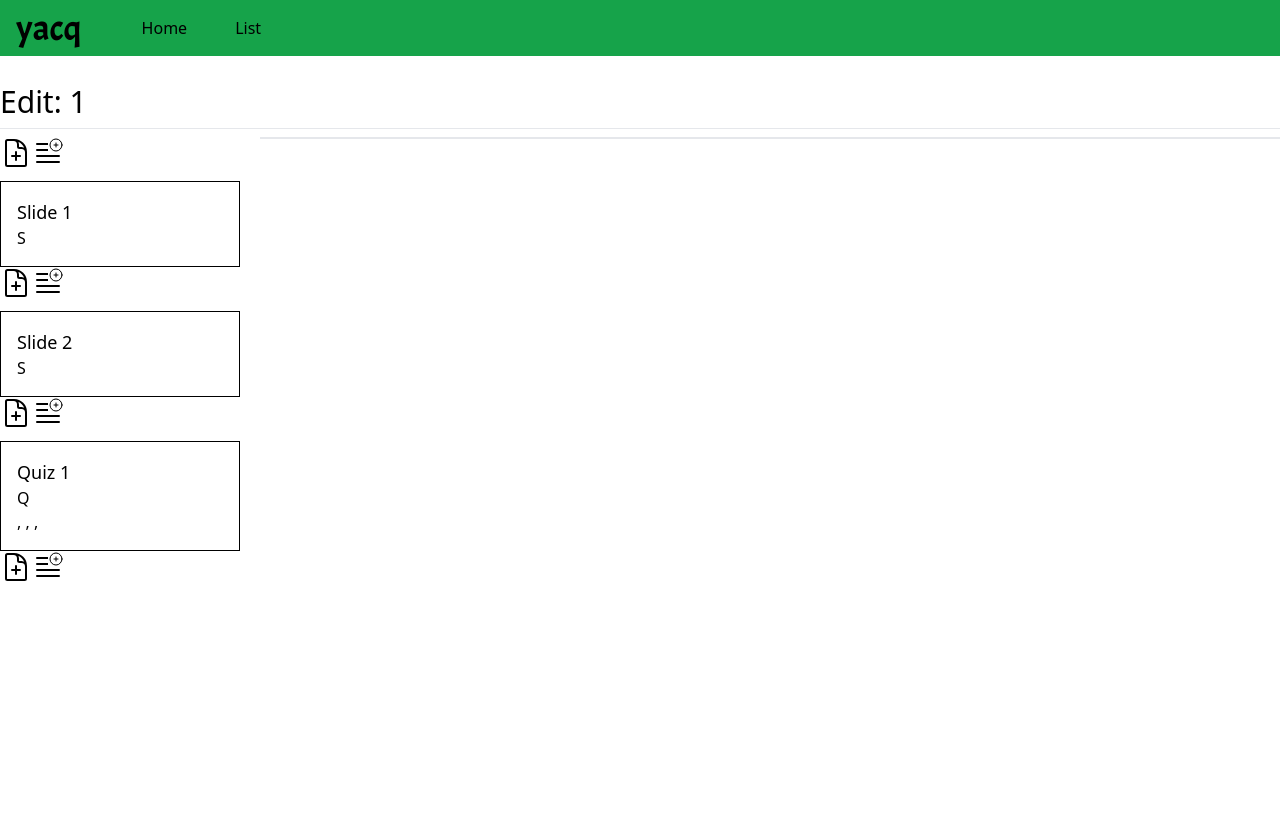
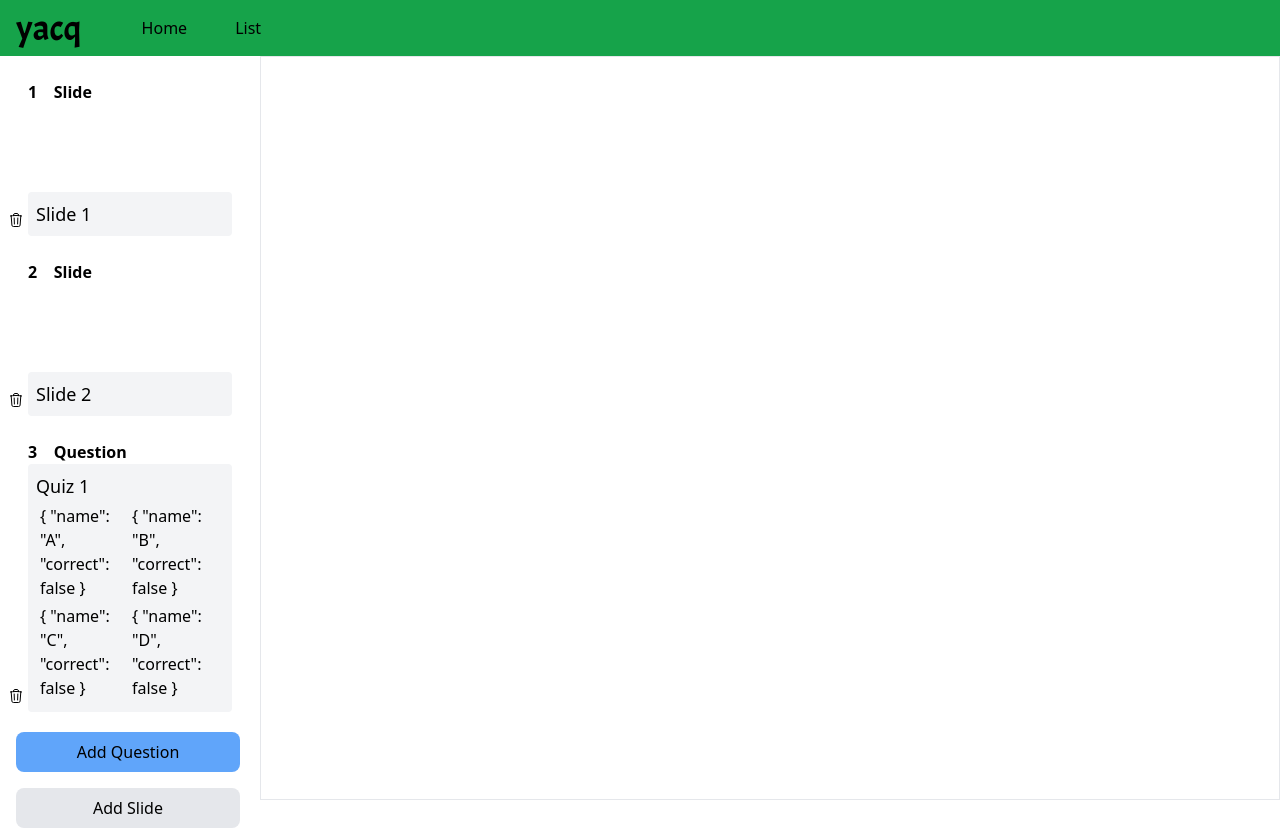
Before and after one commit to yacq-io/yacq, a Vue app in the folder frontend/: page /edit/1 in a window 1280 px wide. Before the commit the page ends 800 px from the top, so only its background shows below. Built offline with nearby package versions, Linux system fonts and the light colour scheme.

Commit message:
Some styling

```diff
--- a/frontend/src/App.vue
+++ b/frontend/src/App.vue
@@ -53,8 +53,4 @@ header {
         }
     }
 }
-
-main {
-    @apply max-w-screen-2xl mx-auto mt-7;
-}
 </style>
--- a/frontend/src/assets/tailwind.css
+++ b/frontend/src/assets/tailwind.css
@@ -27,10 +27,3 @@ h5, h6 {
 ul {
     @apply list-disc ml-5;
 }
-
-/* Custom Styles */
-
-[contenteditable=true] {
-    @apply border-black;
-    @apply px-4;
-}
--- a/frontend/src/components/QuestionSlideEditor.vue
+++ b/frontend/src/components/QuestionSlideEditor.vue
@@ -36,8 +36,8 @@ function answerCorrectChange(ev: Event, id: number) {
 </script>
 
 <template>
-  <div>
-    <h2>
+  <div class="flex flex-col justify-between h-full">
+    <h2 class="text-center">
       Title:
       <span
         contenteditable="true"
@@ -46,13 +46,14 @@ function answerCorrectChange(ev: Event, id: number) {
         {{ slide.title }}
       </span>
     </h2>
-    <h5>Answers</h5>
-    <ol>
+    <ol class="grid grid-cols-2 gap-2">
       <li
         v-for="n in 4"
         :key="n-1"
+        class="flex justify-between w-full p-4"
       >
         <span
+          class="grow"
           contenteditable="true"
           @input="answerChange($event, n-1)"
         >
@@ -60,6 +61,7 @@ function answerCorrectChange(ev: Event, id: number) {
         </span>
         <input
           type="checkbox"
+          class="mx-3"
           :value="slide.answers[n-1].correct"
           @input="answerCorrectChange($event, n-1)"
         >
@@ -69,4 +71,16 @@ function answerCorrectChange(ev: Event, id: number) {
 </template>
 
 <style lang="postcss" scoped>
+li:nth-child(1) {
+    @apply bg-red-500;
+}
+li:nth-child(2) {
+    @apply bg-blue-500;
+}
+li:nth-child(3) {
+    @apply bg-green-500;
+}
+li:nth-child(4) {
+    @apply bg-yellow-500;
+}
 </style>
--- a/frontend/src/components/SlideEditor.vue
+++ b/frontend/src/components/SlideEditor.vue
@@ -14,7 +14,7 @@ defineEmits<{
 </script>
 
 <template>
-  <div>
+  <div class="p-3 h-[80vh] mr-3">
     <SlideSlideEditor
       v-if="slide.type == SlideType.Slide"
       :slide="slide"
--- a/frontend/src/components/SlidePreview.vue
+++ b/frontend/src/components/SlidePreview.vue
@@ -1,28 +1,72 @@
 <script setup lang="ts">
+import { computed } from 'vue';
+import { TrashIcon } from '@heroicons/vue/24/outline';
+import type { SlideInfo } from '@/types';
+import { SlideType } from '@/types';
 
-defineProps<{
-  title: string,
-  image?: string
+const props = defineProps<{
+  i: number;
+  slide: SlideInfo;
+  class?: string;
 }>();
 
 defineEmits<{
-  (event: 'click', ev: UIEvent): void
+  (event: 'click', ev: UIEvent): void,
+  (event: 'delete', ev: UIEvent): void
 }>();
+
+const slideType = computed<string>(() => {
+  let s = '';
+  switch (props.slide.type) {
+    case SlideType.Question:
+      s = 'Question';
+      break;
+    case SlideType.Slide:
+      s = 'Slide';
+  }
+  return s;
+});
 </script>
 
 <template>
-  <slot name="before" />
   <div
-    style="border: 1px solid black; padding: 1em"
+    :class="$props.class"
+    class="flex flex-col"
     @click="$emit('click', $event)"
   >
-    <h6>{{ title }}</h6>
-    <img
-      v-if="image"
-      :src="image"
-      alt=""
-    >
-    <slot />
+    <span class="font-semibold ml-5 w-100">
+      {{ i }} &nbsp;&nbsp; {{ slideType }}
+    </span>
+    <div class="flex w-full items-end h-full grow">
+      <div class="mr-1 mb-2 h-full">
+        <a
+          title="Delete"
+          href="#"
+        >
+          <TrashIcon class="w-4 pointer" />
+        </a>
+      </div>
+      <div class="grow bg-gray-100 rounded h-full p-2">
+        <h6>{{ slide.title }}</h6>
+        <!--        <img-->
+        <!--          v-if="'image' in slide"-->
+        <!--          :src="slide.image"-->
+        <!--          alt=""-->
+        <!--        >-->
+        <slot />
+        <div
+          v-if="'answers' in slide"
+          class="grid grid-cols-2 gap-1 p-1"
+        >
+          <span
+            v-for="[index, answer] of slide.answers.entries()"
+            :key="index"
+          >
+            {{ answer }}
+          </span>
+        </div>
+      </div>
+    </div>
   </div>
 </template>
 
--- a/frontend/src/components/SlidePreviewList.vue
+++ b/frontend/src/components/SlidePreviewList.vue
@@ -1,7 +1,7 @@
 <script setup lang="ts">
 import SlidePreview from '@/components/SlidePreview.vue';
 import type { SlideInfo } from '@/types';
-import { SlideType } from '@/types';
+import type { SlideType } from '@/types';
 import AddSlide from '@/components/helpers/AddSlide.vue';
 
 withDefaults(defineProps<{
@@ -17,24 +17,15 @@ defineEmits<{
 </script>
 
 <template>
-  <div>
+  <div class="mx-2 mt-3">
     <SlidePreview
       v-for="[index, slide] of slides.entries()"
       :key="index"
-      :title="slide.title"
+      :i="index+1"
+      :slide="slide"
+      class="py-3 min-h-[180px]"
       @click="$emit('select', index)"
-    >
-      <template #before>
-        <AddSlide
-          :before-index="index"
-          @add="(type, beforeIndex) => $emit('add', type, beforeIndex)"
-        />
-      </template>
-      {{ slide.type == SlideType.Slide ? "S" : "Q" }}<br>
-      <span v-if="slide.type == SlideType.Question">
-        {{ slide.answers.map(a => a.name).join(", ") }}
-      </span>
-    </SlidePreview>
+    />
     <AddSlide
       :before-index="-1"
       @add="(type, beforeIndex) => $emit('add', type, beforeIndex)"
--- a/frontend/src/components/helpers/AddSlide.vue
+++ b/frontend/src/components/helpers/AddSlide.vue
@@ -13,28 +13,26 @@ defineEmits<{
 </script>
 
 <template>
-  <div class="inline-flex justify-center">
-    <a
-      href="#"
-      title="Add slide"
+  <div class="flex flex-col justify-center">
+    <button
+      type="button"
+      class="bg-blue-400"
+      @click.prevent="$emit('add', SlideType.Question, beforeIndex)"
+    >
+      Add Question
+    </button>
+    <button
+      type="button"
+      class="bg-gray-200"
       @click.prevent="$emit('add', SlideType.Slide, beforeIndex)"
     >
-      <DocumentPlusIcon class="h-8 w-8" />
-    </a>
-    <a
-      href="#"
-      title="Add question"
-      @click.prevent="$emit('add', SlideType.Question, beforeIndex)"
-    >
-      <IconStack class="h-8 w-8">
-        <Bars4Icon class="h-8 w-8" />
-        <template #top>
-          <PlusCircleIcon class="h-4 w-4 bg-white" />
-        </template>
-      </IconStack>
-    </a>
+      Add Slide
+    </button>
   </div>
 </template>
 
 <style lang="postcss" scoped>
+button {
+    @apply w-full p-2 rounded-lg m-2;
+}
 </style>
--- a/frontend/src/views/QuizEditView.vue
+++ b/frontend/src/views/QuizEditView.vue
@@ -27,10 +27,10 @@ const slides = ref<Array<SlideInfo>>([
     type: SlideType.Question,
     title: 'Quiz 1',
     answers: [
-      { name: '', correct: false },
-      { name: '', correct: false },
-      { name: '', correct: false },
-      { name: '', correct: false },
+      { name: 'A', correct: false },
+      { name: 'B', correct: false },
+      { name: 'C', correct: false },
+      { name: 'D', correct: false },
     ],
   },
 ]);
@@ -82,11 +82,7 @@ function updateSlide(update: SlideInfo) {
 
 <template>
   <section>
-    <h2>Edit: {{ title }}</h2>
-    <hr>
-
-    <div class="main">
-      <aside>
+    <aside class="w-48">
       <SlidePreviewList
         :slides="slides"
         @add="addSlide"
@@ -100,16 +96,12 @@ function updateSlide(update: SlideInfo) {
         @edit="updateSlide"
       />
     </div>
-    </div>
   </section>
 </template>
 
 <style lang="postcss" scoped>
-hr {
-    @apply my-2;
-}
-.main {
-    @apply flex items-start gap-x-5;
+section {
+    @apply flex items-start gap-x-5 h-full w-full pt-[56px] absolute top-0 left-0;
 
     aside {
         @apply max-w-lg min-w-[240px];
```
Lines whose indentation alone changed are shown as unchanged.
